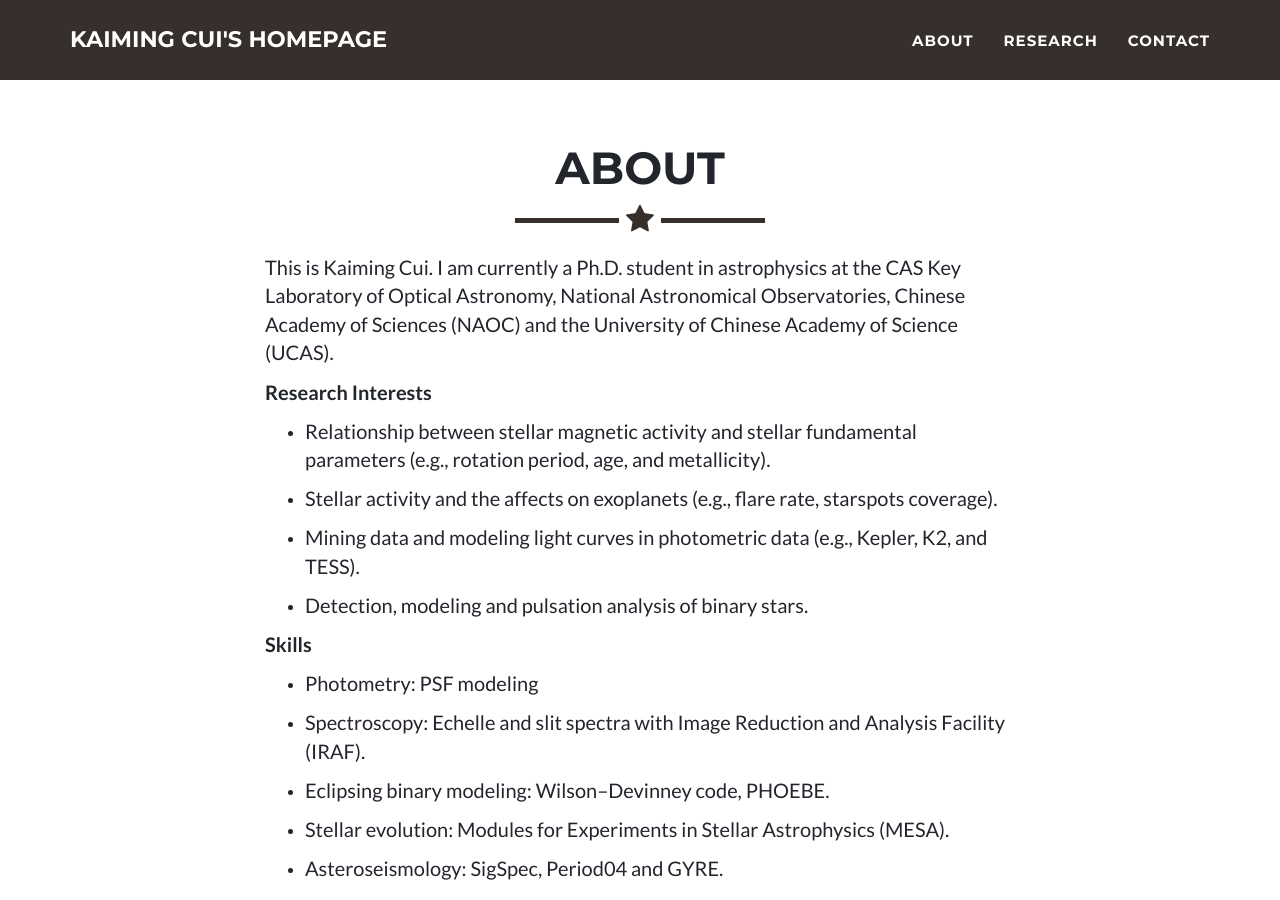
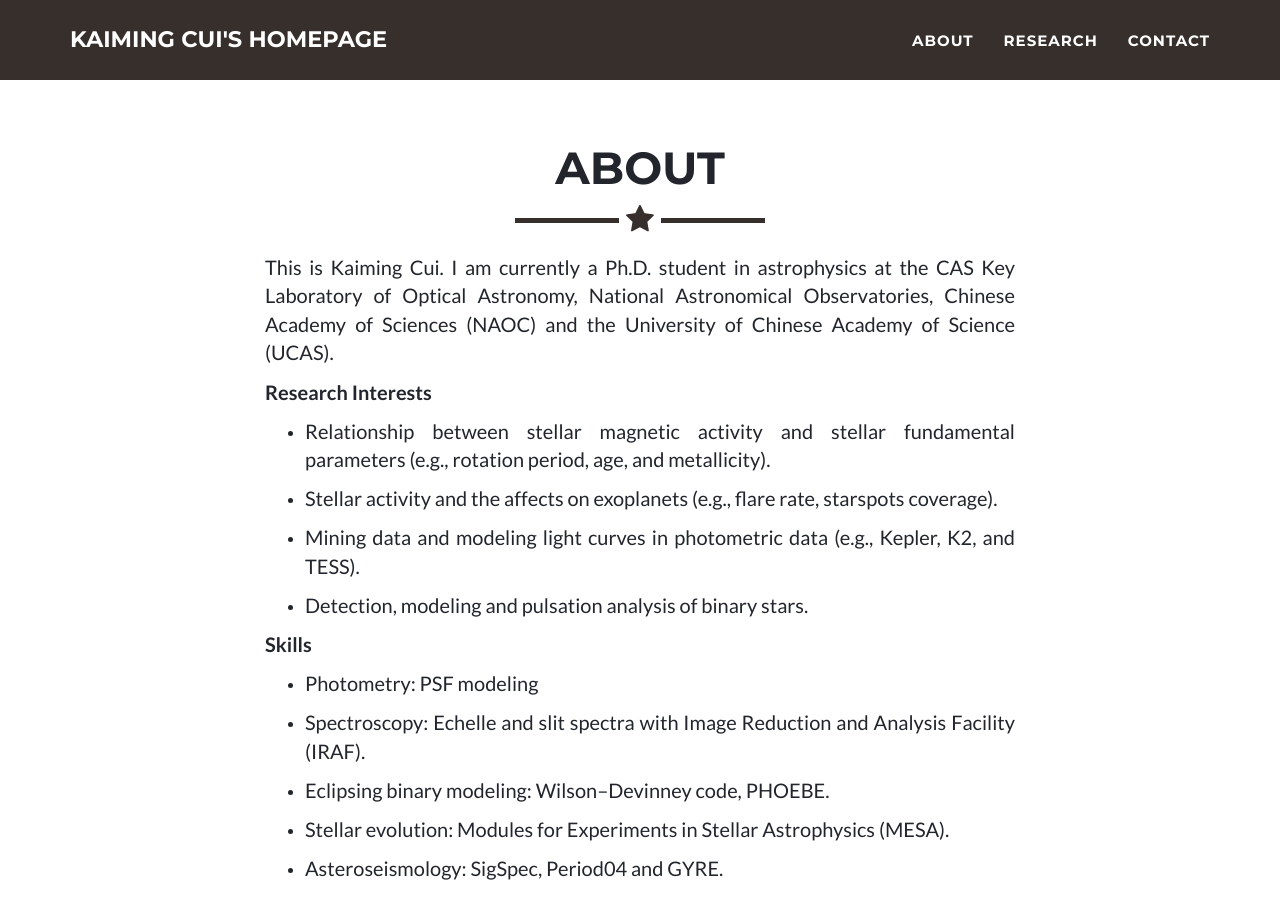
Before and after one commit to ckm3/ckm3.github.io, a Jekyll site: the page built from _posts/2014-07-18-project-1.markdown, in a window 1280 px wide and 900 px high, scrolled down 676 px. Built offline with Jekyll 4.4.1, drawn with Linux system fonts in a browser that asks for light colours.

Commit message:
Change align to justify

```diff
--- a/_includes/about.html
+++ b/_includes/about.html
@@ -8,7 +8,7 @@
                 </div>
             </div>
             <div class="row">
-                <div class="col-md-8 col-md-offset-2">
+                <div class="col-md-8 col-md-offset-2", align="justify">
                     <p>
                      This is Kaiming Cui. I am currently a Ph.D. student in astrophysics at the CAS Key Laboratory of Optical Astronomy, National Astronomical Observatories, Chinese Academy of Sciences (NAOC) and the University of Chinese Academy of Science (UCAS).
                     </p>
--- a/_includes/modals.html
+++ b/_includes/modals.html
@@ -14,11 +14,14 @@
                         <div class="modal-body">
                             <div align="center">
                                 <h3>{{ post.title }}</h3>
-                              </div>
+                            </div>
                             <hr class="star-primary">
                             <img src="img/portfolio/{{ post.img }}" class="img-responsive img-centered" alt="{{ post.alt }}">
                             {% if post.description %}
+                            <div align="justify">
                                 <p>{{ post.description }}</p>
+                            </div>
+
                             {% endif %}
                             <ul class="list-inline item-details">
                                 {% if post.client %}
```
